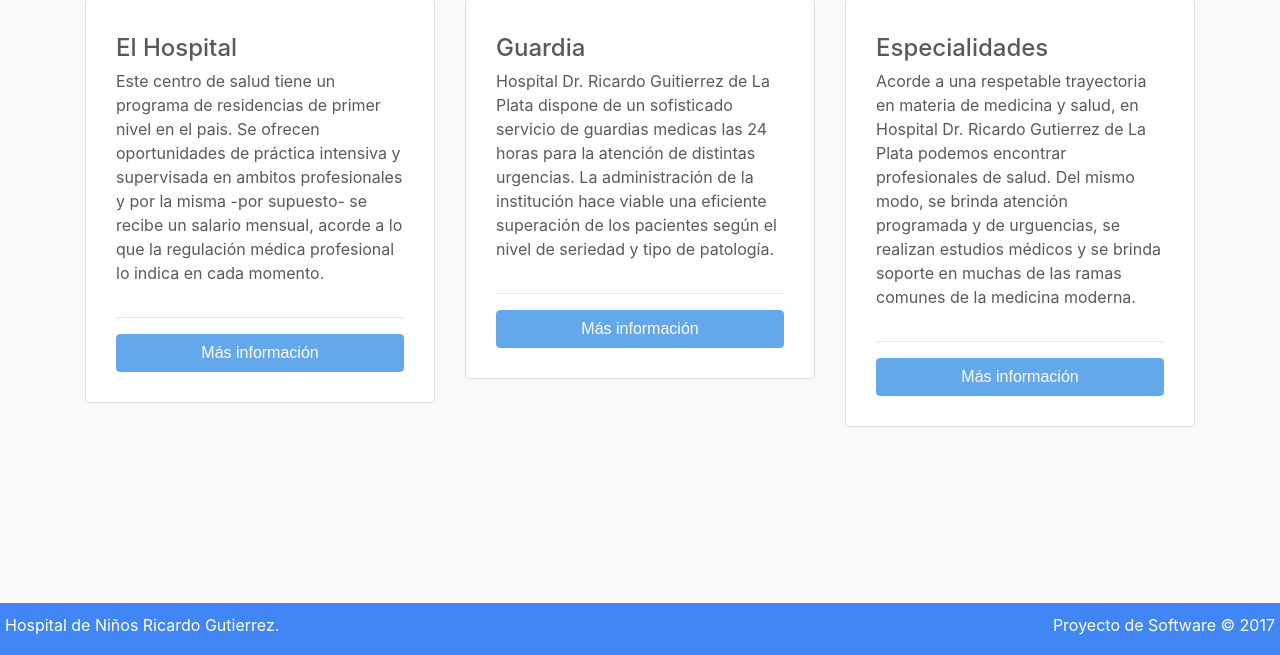
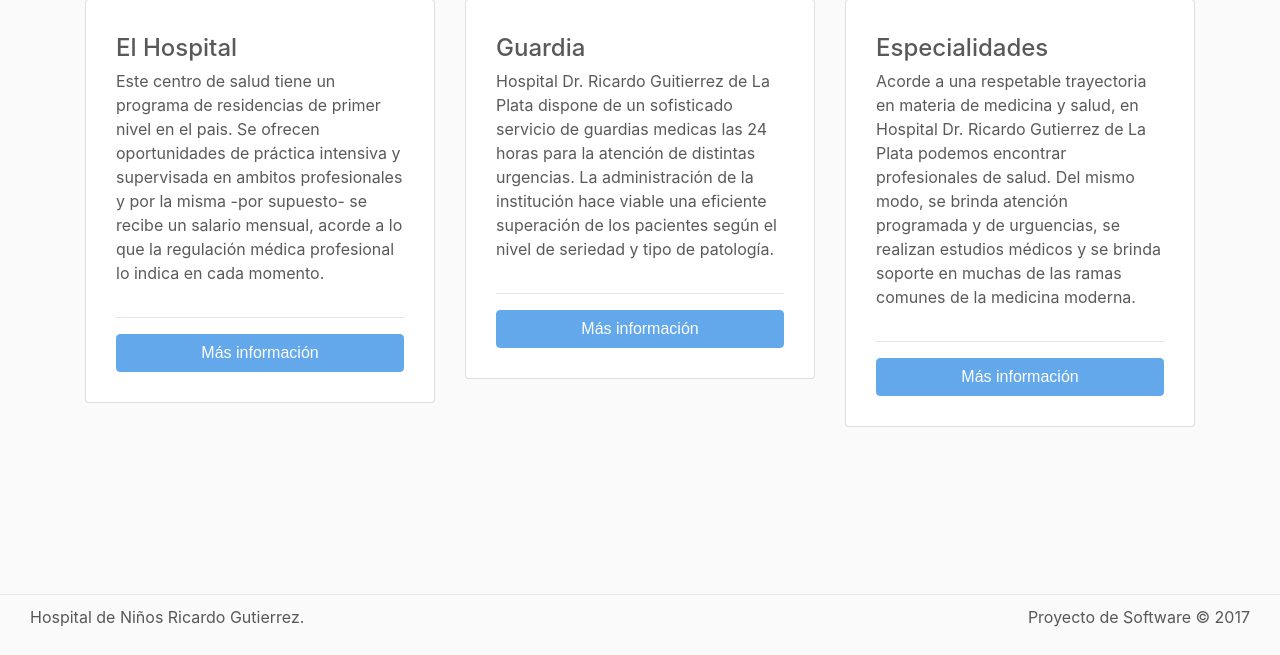
Before and after one commit to COD-Project/proyecto2017, a PHP site: page / in a window 1280 px wide. Shown: the part 145-800 px from the top of the page. Run offline with PHP 8.4, Linux system fonts and the light colour scheme.

Commit message:
Footer fix

```diff
--- a/assets/css/grid.css
+++ b/assets/css/grid.css
@@ -142,6 +142,7 @@
     [class*="col-"] {
         flex: 0 0 100%;
         max-width: 100%;
+        margin-bottom: 25px;
     }
 }
 
--- a/assets/css/reboot.css
+++ b/assets/css/reboot.css
@@ -1,14 +1,4 @@
-article,
-aside,
-dialog,
-figcaption,
-figure,
-footer,
-header,
-hgroup,
-main,
-nav,
-section {
+article, aside, dialog, figcaption, figure, footer, header, hgroup, main, nav, section {
   display: block;
 }
 
@@ -87,17 +77,26 @@ small, .small {
 
 footer.footer {
   position: fixed;
-  right: 0;
   bottom: 0;
   left: 0;
-  padding: 10px 5px 2px 5px;
-  background-color: #4285F4;
-  color: #fff;
-  text-align: center;
+  right: 0;
+  margin-top: 75px;
+  padding: 10px 30px;
+  display: flex;
+  flex: 0 1 auto;
+  flex-direction: row;
+  justify-content: space-between;
+  align-items: center;
+  background-color: #fafafa;
+  border-top: 1px solid #e4eaec;
+  min-height: 44px;
 }
 
-footer.footer a {
-  color: #fff;
+@media (max-width: 575px) {
+  footer.footer {
+    flex-direction: column;
+    text-align: center;
+  }
 }
 
 .img-fluid {
@@ -112,8 +111,8 @@ footer.footer a {
   white-space: nowrap;
   vertical-align: middle;
   -webkit-user-select: none;
-     -moz-user-select: none;
-      -ms-user-select: none;
+  -moz-user-select: none;
+  -ms-user-select: none;
   border: 1px solid transparent;
   padding: 0.5rem 0.75rem;
   font-size: 1rem;
@@ -130,6 +129,7 @@ footer.footer a {
   outline: 0;
   box-shadow: 0 0 0 3px rgba(0, 123, 255, 0.25);
 }
+
 
 /* Here define colour rules */
 
@@ -167,7 +167,7 @@ footer.footer a {
   display: -ms-flexbox;
   display: flex;
   -ms-flex-direction: column;
-      flex-direction: column;
+  flex-direction: column;
   min-width: 0;
   word-wrap: break-word;
   background-color: #fff;
--- a/index.php
+++ b/index.php
@@ -81,12 +81,8 @@
     <!-- footer -->
 
     <footer class="footer">
-      <div class="float-left">
-        <p>Hospital de Niños Ricardo Gutierrez.</p>
-      </div>
-      <div class="float-right">
-        <p>Proyecto de Software &copy; 2017</p>
-      </div>
+      <p>Hospital de Niños Ricardo Gutierrez.</p>
+      <p>Proyecto de Software &copy; 2017</p>
     </footer>
   </body>
 </html>
```
Also changed, not shown: dashboard/index.php (+2 -6 lines), layout/index.php (+2 -6 lines).
